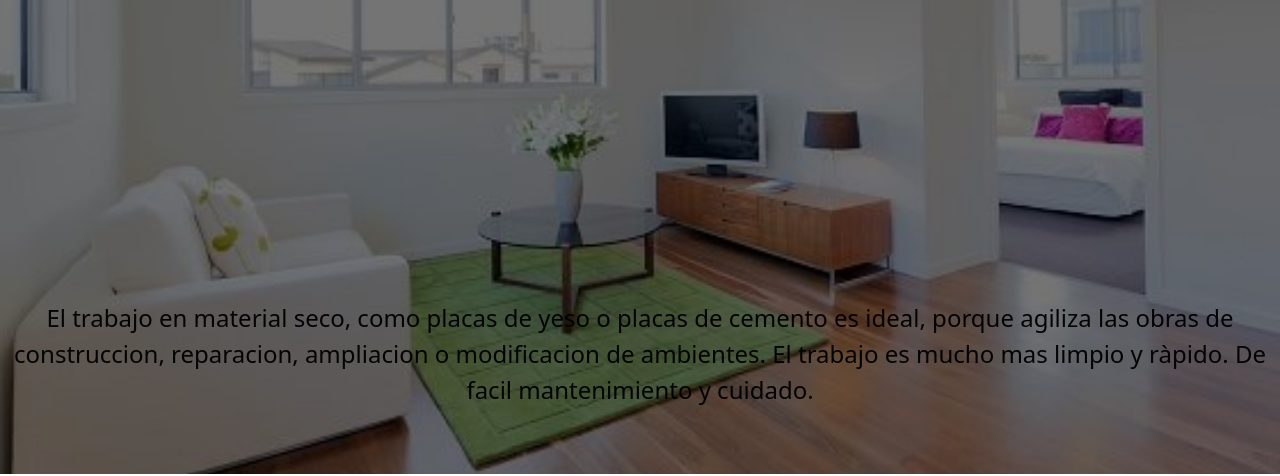
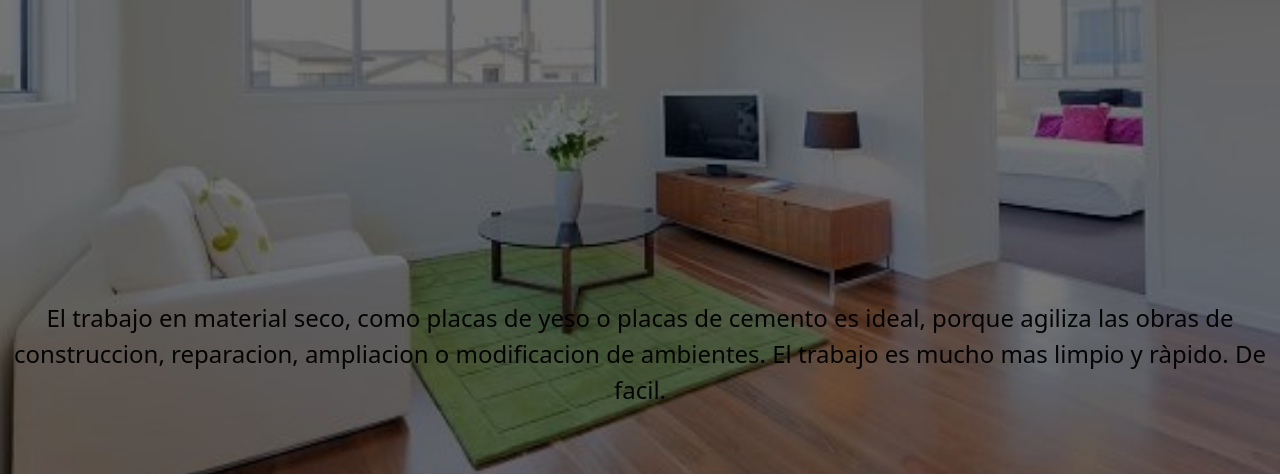
Before and after one commit to VaninaNoriega/entrega1vn, a plain HTML site: page index.html in a window 1280 px wide. Shown: the part 326-802 px from the top of the page. Drawn offline with nearby package versions, Linux system fonts and the light colour scheme.

Commit message:
index finl

```diff
--- a/index.html
+++ b/index.html
@@ -32,7 +32,7 @@
                 <p class="Texto-imp">
                     El trabajo en material seco, como placas de yeso o placas de cemento es ideal, porque agiliza las obras de construccion, reparacion, ampliacion o modificacion de ambientes.
                     El trabajo es mucho mas limpio y ràpido.
-                    De facil mantenimiento y cuidado.
+                    De facil.
                     </p>
             </div>
         </header>
```
